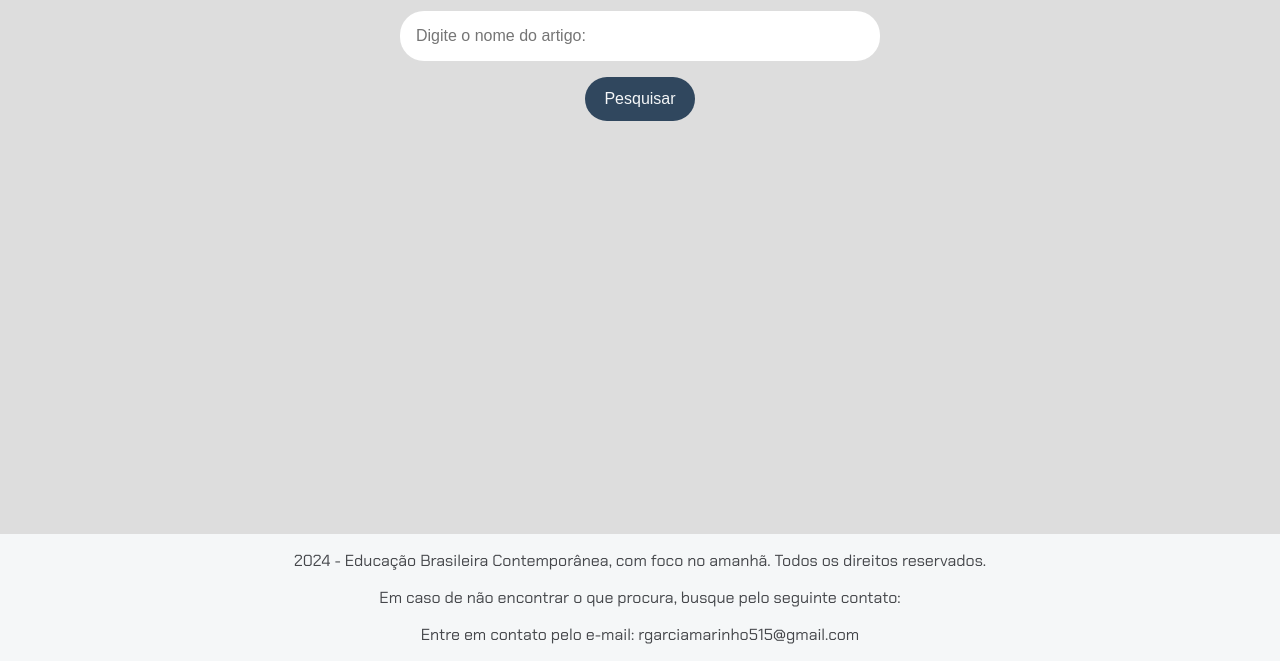
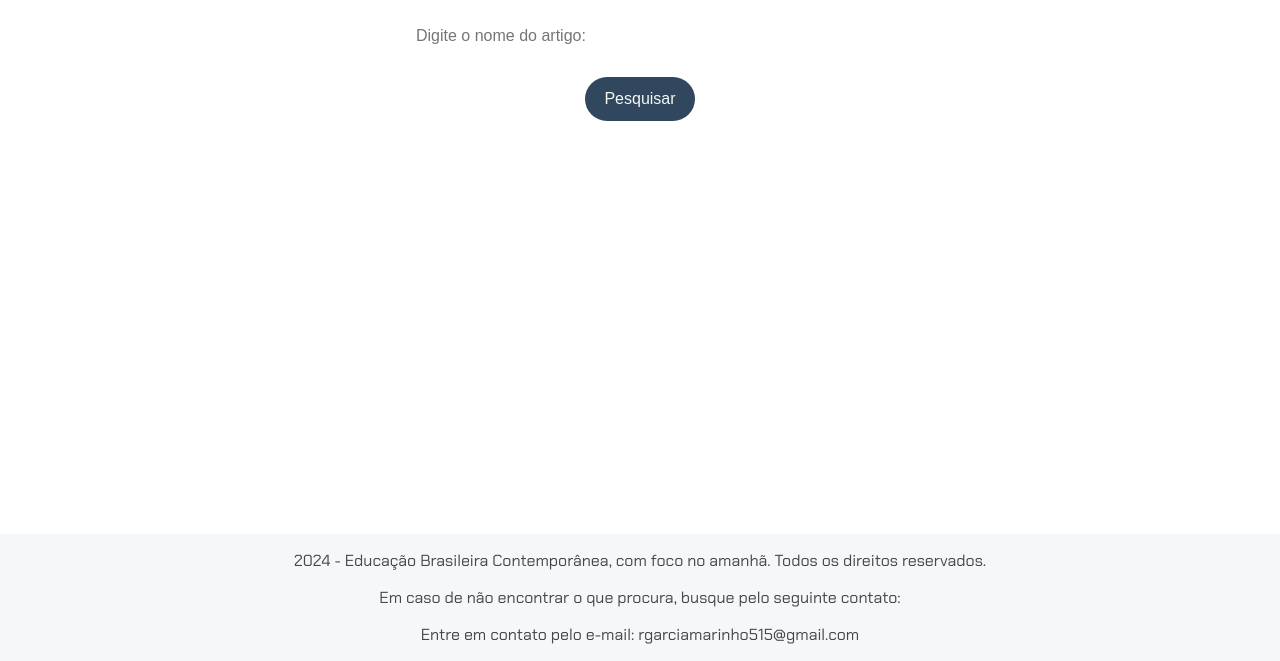
Before and after one commit to RamonBeer/AluraImersaoAprender, a plain HTML site: page index.html in a window 1280 px wide. Shown: the part 139-800 px from the top of the page. Drawn offline with Linux system fonts and the light colour scheme.

Commit message:
Atualizar o style.css

```diff
--- a/style.css
+++ b/style.css
@@ -4,7 +4,7 @@
 /* Estiliza o corpo da página */
 body {
     font-family: "Chakra Petch", sans-serif; /* Define a fonte padrão */
-    background-color: #DDDDDD; /* Cor de fundo da página */
+    background-color: #green; /* Cor de fundo da página */
     display: flex; /* Usa Flexbox para layout */
     flex-direction: column; /* Alinha os itens na vertical */
     align-items: center; /* Centraliza os itens horizontalmente */
```
